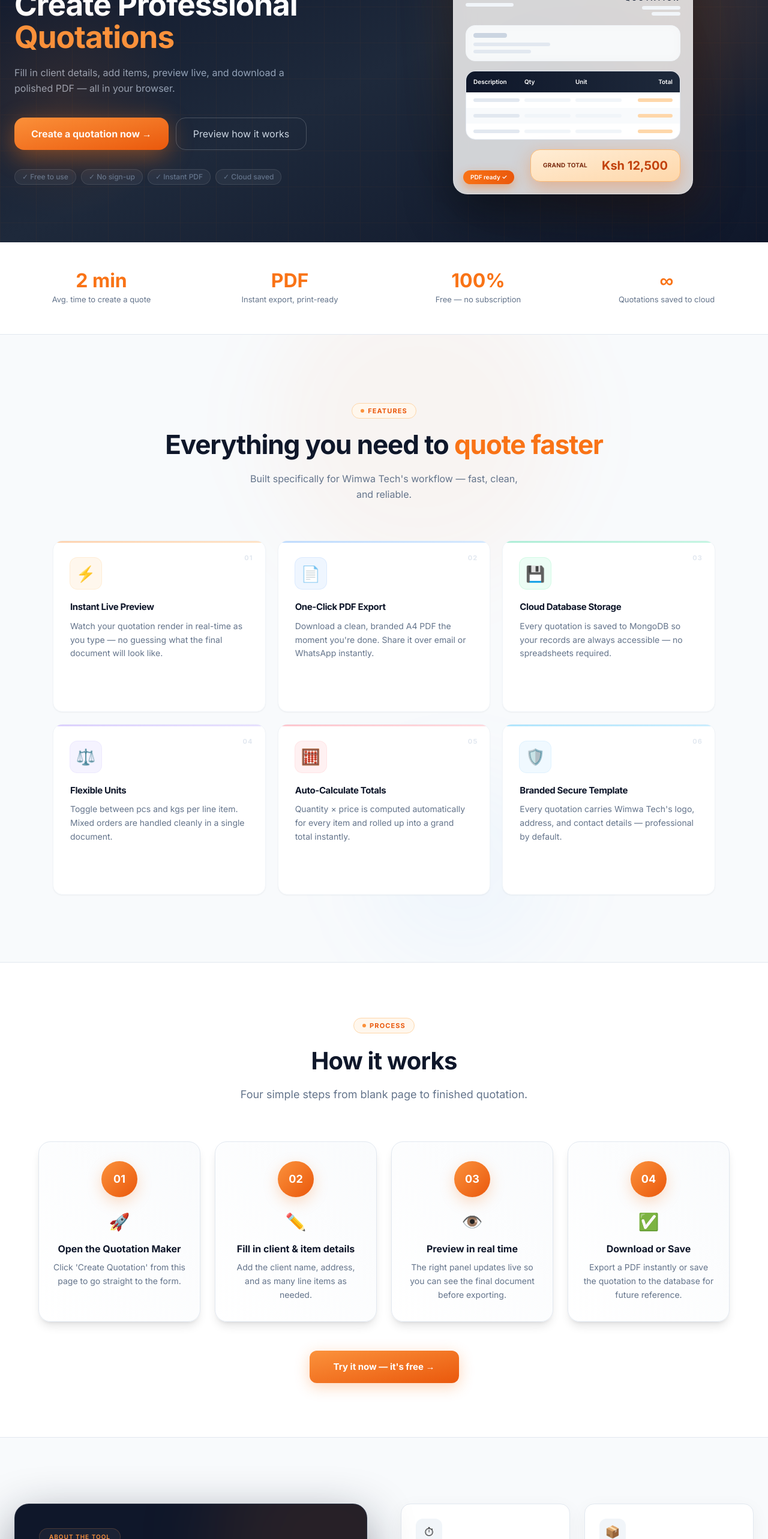
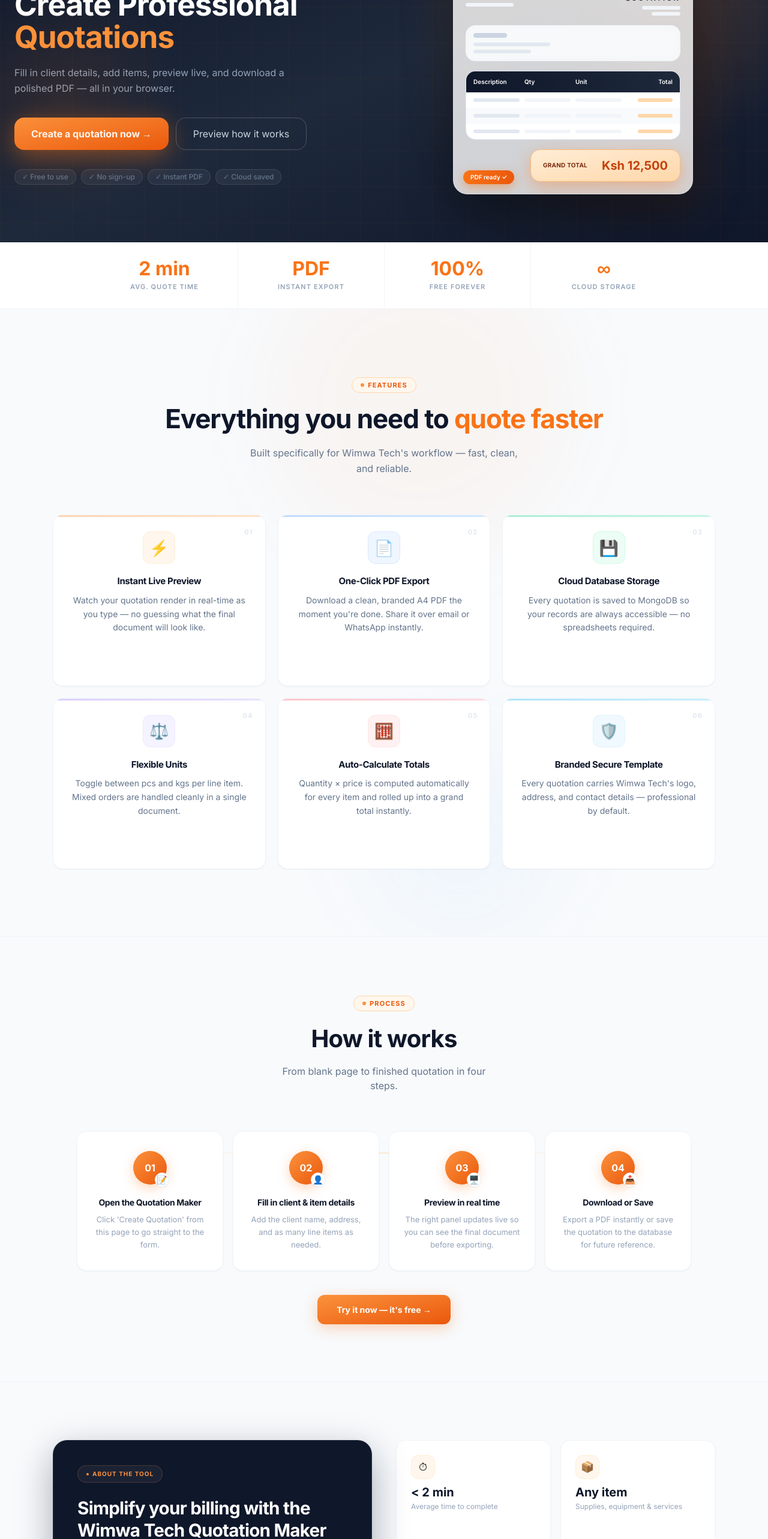
Before and after one commit to Clinton431/Quotation-Maker, a React (Create React App) app in the folder client/: page / in a window 1280 px wide. Shown: the part 234-2800 px from the top of the page at 60% size. Built offline with nearby package versions, Linux system fonts and the light colour scheme; no server answers.

Commit message:
UI improvements

```diff
--- a/client/src/pages/HomePage.jsx
+++ b/client/src/pages/HomePage.jsx
@@ -1,6 +1,5 @@
 import React, { useState } from "react";
 import { useNavigate } from "react-router-dom";
-
 /* ───────────────── DATA ───────────────── */
 
 const faqs = [
@@ -126,25 +125,25 @@
     num: "01",
     title: "Open the Quotation Maker",
     desc: "Click 'Create Quotation' from this page to go straight to the form.",
-    icon: "🚀",
+    icon: "📝",
   },
   {
     num: "02",
     title: "Fill in client & item details",
     desc: "Add the client name, address, and as many line items as needed.",
-    icon: "✏️",
+    icon: "👤",
   },
   {
     num: "03",
     title: "Preview in real time",
     desc: "The right panel updates live so you can see the final document before exporting.",
-    icon: "👁️",
+    icon: "🖥️",
   },
   {
     num: "04",
     title: "Download or Save",
     desc: "Export a PDF instantly or save the quotation to the database for future reference.",
-    icon: "✅",
+    icon: "📥",
   },
 ];
 
@@ -513,19 +512,24 @@
       </section>
 
       {/* ════════════════════ STATS ════════════════════ */}
-      <section className="bg-white border-b border-slate-200">
-        <div className="max-w-7xl mx-auto px-6 py-9 grid grid-cols-2 md:grid-cols-4 gap-6 text-center">
+      <section className="bg-white border-b border-slate-100">
+        <div className="max-w-5xl mx-auto px-6 grid grid-cols-2 md:grid-cols-4 divide-x divide-slate-100">
           {[
-            { val: "2 min", label: "Avg. time to create a quote" },
-            { val: "PDF", label: "Instant export, print-ready" },
-            { val: "100%", label: "Free — no subscription" },
-            { val: "∞", label: "Quotations saved to cloud" },
+            { val: "2 min", label: "Avg. quote time" },
+            { val: "PDF", label: "Instant export" },
+            { val: "100%", label: "Free forever" },
+            { val: "∞", label: "Cloud storage" },
           ].map((s) => (
-            <div key={s.label} className="py-3">
-              <p className="text-[2rem] font-black text-orange-500 m-0 mb-1.5 leading-none">
+            <div
+              key={s.label}
+              className="flex flex-col items-center py-7 px-4 text-center"
+            >
+              <p className="text-[2rem] font-black text-orange-500 leading-none mb-1.5">
                 {s.val}
               </p>
-              <p className="text-slate-500 text-[13px] m-0">{s.label}</p>
+              <p className="text-slate-400 text-[11px] font-semibold tracking-widest uppercase">
+                {s.label}
+              </p>
             </div>
           ))}
         </div>
@@ -579,22 +583,24 @@
                   {String(i + 1).padStart(2, "0")}
                 </span>
 
-                {/* Icon */}
+                {/* Icon — centered at top */}
+                <div className="flex justify-center mb-5">
                   <div
                     className={`
                       w-[52px] h-[52px] rounded-xl ${a.iconBg} ring-1 ${a.iconRing}
-                    flex items-center justify-center text-[26px] mb-5
+                      flex items-center justify-center text-[26px]
                       transition-transform duration-300 group-hover:scale-110 group-hover:-rotate-3
                     `}
                   >
                     {f.icon}
                   </div>
+                </div>
 
                 {/* Text */}
-                <h3 className="font-bold text-slate-900 text-[15px] tracking-tight leading-snug mb-2.5">
+                <h3 className="font-bold text-slate-900 text-[15px] tracking-tight leading-snug mb-2.5 text-center">
                   {f.title}
                 </h3>
-                <p className="text-slate-500 text-sm leading-relaxed flex-1">
+                <p className="text-slate-500 text-sm leading-relaxed flex-1 text-center">
                   {f.desc}
                 </p>
 
@@ -638,45 +644,54 @@
       {/* ════════════════════ HOW IT WORKS ════════════════════ */}
       <section
         id="how-it-works"
-        className="bg-white border-y border-slate-200 py-[90px] px-6"
+        className="bg-slate-50 border-y border-slate-100 py-24 px-6"
       >
-        <div className="max-w-6xl mx-auto">
+        <div className="max-w-5xl mx-auto">
           <div className="text-center mb-16">
             <SectionPill>Process</SectionPill>
             <h2 className="text-[2.5rem] font-black text-slate-900 m-0 mb-3 -tracking-[0.02em]">
               How it works
             </h2>
-            <p className="text-slate-500 text-lg">
-              Four simple steps from blank page to finished quotation.
+            <p className="text-slate-500 text-base max-w-sm mx-auto">
+              From blank page to finished quotation in four steps.
             </p>
           </div>
 
-          <div className="grid grid-cols-1 sm:grid-cols-2 lg:grid-cols-4 gap-6">
-            {steps.map((s) => (
+          {/* Steps */}
+          <div className="grid grid-cols-1 sm:grid-cols-2 lg:grid-cols-4 gap-4 relative">
+            {/* Connector line — desktop only */}
+            <div className="hidden lg:block absolute top-9 left-[12.5%] right-[12.5%] h-px bg-gradient-to-r from-transparent via-orange-200 to-transparent z-0" />
+
+            {steps.map((s, i) => (
               <div
                 key={s.num}
-                className="bg-gradient-to-tr from-white/80 to-slate-50/80 border border-slate-200 rounded-[20px] px-6 py-8 text-center cursor-pointer shadow-lg hover:shadow-xl hover:-translate-y-2 transition-all duration-300"
+                className="group relative flex flex-col items-center text-center bg-white rounded-2xl px-6 py-8 border border-slate-100 shadow-sm hover:shadow-md hover:border-orange-100 hover:-translate-y-1 transition-all duration-300 z-10"
               >
-                <div className="w-[60px] h-[60px] rounded-full bg-gradient-to-br from-orange-400 to-orange-600 text-white font-extrabold text-lg flex items-center justify-center mx-auto mb-5 shadow-[0_8px_24px_rgba(249,115,22,0.25)]">
+                {/* Step circle */}
+                <div className="relative mb-5">
+                  <div className="w-14 h-14 rounded-full bg-gradient-to-br from-orange-400 to-orange-600 text-white font-black text-base flex items-center justify-center shadow-[0_6px_20px_rgba(249,115,22,0.3)] group-hover:shadow-[0_8px_28px_rgba(249,115,22,0.45)] transition-shadow duration-300">
                     {s.num}
                   </div>
-                <div className="text-[28px] mb-3 hover:scale-125 transition-transform duration-300">
+                  {/* Step icon badge */}
+                  <div className="absolute -bottom-1 -right-1 w-6 h-6 rounded-full bg-white border border-slate-100 flex items-center justify-center text-sm shadow-sm">
                     {s.icon}
                   </div>
-                <h3 className="font-extrabold text-slate-900 text-base m-0 mb-2">
+                </div>
+
+                <h3 className="font-bold text-slate-900 text-[14px] leading-snug mb-2 tracking-tight">
                   {s.title}
                 </h3>
-                <p className="text-slate-500 text-[14px] leading-relaxed m-0">
+                <p className="text-slate-400 text-[13px] leading-relaxed">
                   {s.desc}
                 </p>
               </div>
             ))}
           </div>
 
-          <div className="text-center mt-12">
+          <div className="text-center mt-10">
             <button
               onClick={() => navigate("/quotation")}
-              className="bg-gradient-to-br from-orange-400 to-orange-600 text-white font-bold text-[15px] px-10 py-4 rounded-xl border-none cursor-pointer shadow-[0_6px_24px_rgba(249,115,22,0.3)] transition-transform duration-200 hover:scale-105 active:scale-95"
+              className="bg-gradient-to-br from-orange-400 to-orange-600 text-white font-bold text-[14px] px-8 py-3.5 rounded-xl border-none cursor-pointer shadow-[0_6px_24px_rgba(249,115,22,0.3)] transition-all duration-200 hover:shadow-[0_8px_32px_rgba(249,115,22,0.45)] hover:-translate-y-0.5 active:scale-95"
             >
               Try it now — it's free →
             </button>
@@ -685,34 +700,36 @@
       </section>
 
       {/* ════════════════════ ABOUT ════════════════════ */}
-      <section className="py-[110px] px-6 max-w-7xl mx-auto">
-        <div className="grid grid-cols-1 lg:grid-cols-2 gap-14 items-stretch">
+      <section className="py-24 px-6 max-w-6xl mx-auto">
+        <div className="grid grid-cols-1 lg:grid-cols-2 gap-10 items-stretch">
           {/* LEFT CARD */}
-          <div className="relative rounded-3xl p-10 bg-slate-900 border border-white/10 overflow-hidden shadow-[0_25px_80px_rgba(15,23,42,0.45)] h-full flex flex-col justify-between">
-            <div>
-              <div className="absolute -top-32 -right-32 w-96 h-96 bg-orange-500/10 rounded-full blur-3xl pointer-events-none" />
-              <span className="inline-block bg-white/5 text-orange-400 text-[10px] font-semibold tracking-widest uppercase px-4 py-1.5 rounded-full border border-orange-400/20 mb-6">
+          <div className="relative rounded-3xl p-10 bg-slate-900 border border-white/10 overflow-hidden shadow-[0_20px_60px_rgba(15,23,42,0.35)] flex flex-col justify-between">
+            <div className="absolute -top-32 -right-32 w-96 h-96 bg-orange-500/8 rounded-full blur-3xl pointer-events-none" />
+            <div className="relative z-10">
+              <span className="inline-flex items-center gap-1.5 bg-white/5 text-orange-400 text-[10px] font-bold tracking-widest uppercase px-3.5 py-1.5 rounded-full border border-orange-400/20 mb-6">
+                <span className="w-1 h-1 rounded-full bg-orange-400 inline-block" />
                 About the Tool
               </span>
-              <h2 className="text-[1.9rem] font-extrabold text-white mb-5 leading-tight">
+              <h2 className="text-[1.85rem] font-extrabold text-white mb-4 leading-tight tracking-tight">
                 Simplify your billing with the Wimwa Tech Quotation Maker
               </h2>
-              <p className="text-slate-400 text-sm leading-[1.8] mb-8 max-w-lg">
-                Wimwa Tech General Supplies Limited built this tool to eliminate
-                slow, error-prone Excel quotations. Create polished, branded
-                documents in under two minutes.
+              <p className="text-slate-400 text-sm leading-[1.8] mb-8 max-w-md">
+                Built to eliminate slow, error-prone Excel quotations. Create
+                polished, branded documents in under two minutes.
               </p>
             </div>
-            <ul className="flex flex-col gap-4 mt-6">
+            <ul className="relative z-10 flex flex-col gap-3">
               {[
                 "Auto-calculated totals and grand total",
                 "Supports pcs and kgs units",
                 "Company branding built-in",
                 "One-click PDF download",
               ].map((item) => (
-                <li key={item} className="flex items-start gap-3">
-                  <div className="w-6 h-6 rounded-full bg-orange-500/10 border border-orange-400/30 flex items-center justify-center shrink-0 mt-0.5">
-                    <span className="text-orange-400 text-xs font-bold">✓</span>
+                <li key={item} className="flex items-center gap-3">
+                  <div className="w-5 h-5 rounded-full bg-orange-500/15 border border-orange-400/30 flex items-center justify-center shrink-0">
+                    <span className="text-orange-400 text-[10px] font-black">
+                      ✓
+                    </span>
                   </div>
                   <span className="text-sm text-slate-300">{item}</span>
                 </li>
@@ -721,7 +738,7 @@
           </div>
 
           {/* RIGHT GRID */}
-          <div className="grid grid-cols-2 gap-6 h-full">
+          <div className="grid grid-cols-2 gap-4">
             {[
               { icon: "⏱", val: "< 2 min", label: "Average time to complete" },
               {
@@ -738,19 +755,19 @@
             ].map((c) => (
               <div
                 key={c.label}
-                className="rounded-2xl p-6 bg-white border border-slate-200 shadow-[0_8px_30px_rgba(0,0,0,0.05)] transition-all duration-300 hover:-translate-y-2 hover:shadow-[0_15px_50px_rgba(0,0,0,0.1)] flex flex-col justify-between"
+                className="group rounded-2xl p-6 bg-white border border-slate-100 shadow-sm hover:shadow-md hover:border-orange-100 hover:-translate-y-1 transition-all duration-300 flex flex-col gap-3"
               >
-                <div>
-                  <div className="w-11 h-11 rounded-xl bg-slate-100 flex items-center justify-center text-xl mb-4">
+                <div className="w-10 h-10 rounded-xl bg-orange-50 border border-orange-100 flex items-center justify-center text-lg">
                   {c.icon}
                 </div>
-                  <p className="font-extrabold text-slate-900 text-[1.35rem] mb-2">
+                <div>
+                  <p className="font-black text-slate-900 text-[1.25rem] leading-none mb-1">
                     {c.val}
                   </p>
-                </div>
-                <p className="text-slate-500 text-xs leading-relaxed mt-4">
+                  <p className="text-slate-400 text-xs leading-relaxed">
                     {c.label}
                   </p>
+                </div>
               </div>
             ))}
           </div>
@@ -760,15 +777,15 @@
       {/* ════════════════════ TESTIMONIALS ════════════════════ */}
       <section
         id="testimonials"
-        className="bg-gradient-to-b from-slate-50 to-white border-y border-slate-200 py-[90px] px-6"
+        className="bg-white border-y border-slate-100 py-24 px-6"
       >
-        <div className="max-w-6xl mx-auto">
+        <div className="max-w-5xl mx-auto">
           <div className="text-center mb-14">
             <SectionPill>Testimonials</SectionPill>
             <h2 className="text-[2.4rem] font-black text-slate-900 m-0 mb-3 -tracking-[0.02em]">
               What our clients say
             </h2>
-            <p className="text-slate-500 m-0">
+            <p className="text-slate-400 m-0 text-sm">
               Real feedback from people using the tool daily.
             </p>
           </div>
@@ -777,24 +794,34 @@
             {testimonials.map((t) => (
               <div
                 key={t.name}
-                className="bg-white border border-slate-200 rounded-[20px] p-7 shadow-[0_2px_12px_rgba(0,0,0,0.05)] cursor-default transition-all duration-200 hover:-translate-y-1 hover:shadow-[0_16px_40px_rgba(0,0,0,0.1)]"
+                className="group relative bg-slate-50 border border-slate-100 rounded-2xl p-7 hover:bg-white hover:border-orange-100 hover:shadow-md transition-all duration-300 hover:-translate-y-1 flex flex-col"
               >
-                <div className="flex gap-1 mb-4">
+                {/* Large decorative quote mark */}
+                <span className="text-[64px] leading-none text-orange-100 font-black select-none absolute top-4 right-6 group-hover:text-orange-200 transition-colors duration-300">
+                  "
+                </span>
+
+                {/* Stars */}
+                <div className="flex gap-0.5 mb-4">
                   {Array.from({ length: t.rating }).map((_, i) => (
                     <span key={i} className="text-orange-400 text-sm">
                       ★
                     </span>
                   ))}
                 </div>
-                <p className="text-slate-600 text-[15px] leading-[1.7] m-0 mb-6 italic">
-                  "{t.text}"
+
+                {/* Quote */}
+                <p className="text-slate-600 text-[14px] leading-[1.75] flex-1 relative z-10">
+                  {t.text}
                 </p>
-                <div className="flex items-center gap-3 border-t border-slate-100 pt-[18px]">
-                  <div className="w-[42px] h-[42px] rounded-full bg-gradient-to-br from-orange-400 to-orange-600 flex items-center justify-center text-white font-extrabold text-sm shrink-0 shadow-[0_4px_10px_rgba(249,115,22,0.25)]">
+
+                {/* Author */}
+                <div className="flex items-center gap-3 mt-6 pt-5 border-t border-slate-100">
+                  <div className="w-10 h-10 rounded-full bg-gradient-to-br from-orange-400 to-orange-600 flex items-center justify-center text-white font-bold text-sm shrink-0">
                     {t.initials}
                   </div>
                   <div>
-                    <p className="font-bold text-slate-900 text-sm m-0">
+                    <p className="font-bold text-slate-900 text-sm m-0 leading-tight">
                       {t.name}
                     </p>
                     <p className="text-slate-400 text-xs m-0 mt-0.5">
```
Lines whose indentation alone changed are shown as unchanged.
